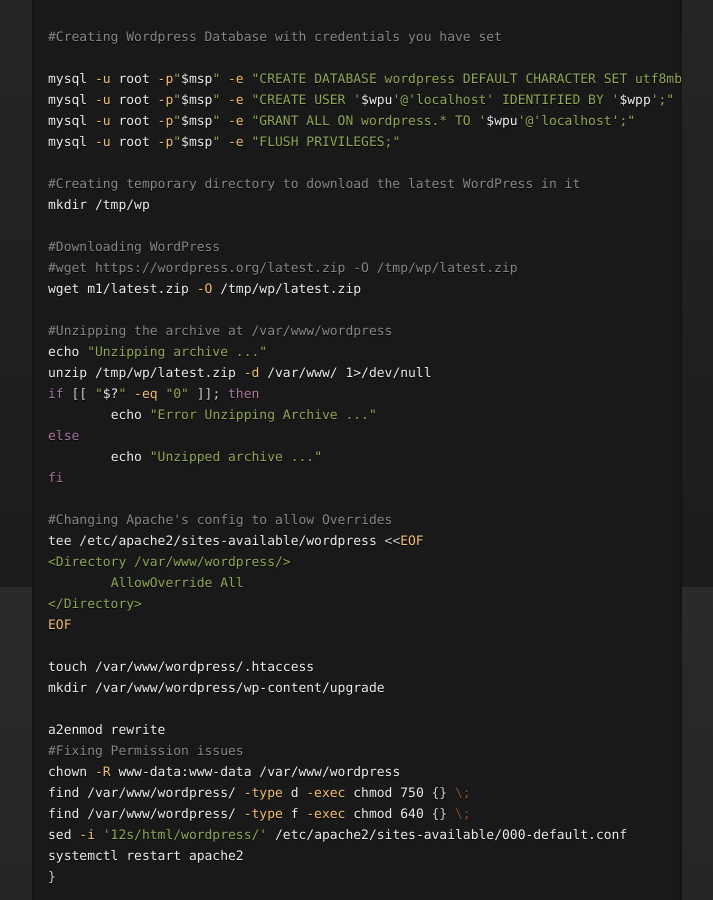
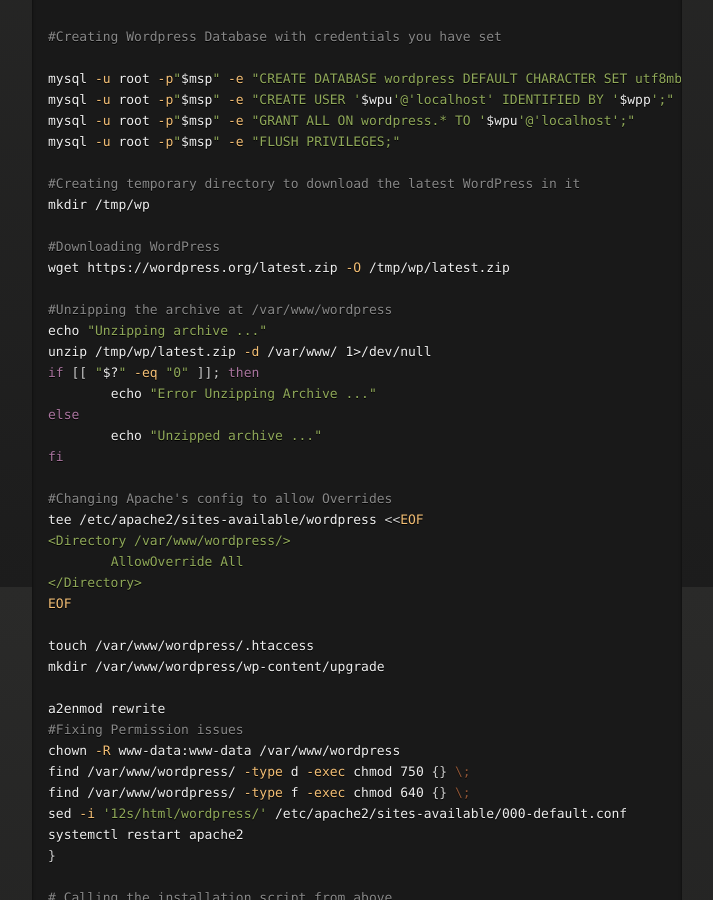
Before and after one commit to P4nd4233/personal--blogg, a Jekyll site: the page built from lamp-wp.md, in a window 1280 px wide and 900 px high, scrolled down 2113 px. Shown: the whole window, without its empty margins (283-996 px from the left). Built offline with Jekyll 4.4.1, drawn with Linux system fonts in a browser that asks for light colours.

Commit message:
modified:   lamp-wp.md

```diff
--- a/lamp-wp.md
+++ b/lamp-wp.md
@@ -99,8 +99,7 @@
 mkdir /tmp/wp
 
 #Downloading WordPress
-#wget https://wordpress.org/latest.zip -O /tmp/wp/latest.zip
-wget m1/latest.zip -O /tmp/wp/latest.zip
+wget https://wordpress.org/latest.zip -O /tmp/wp/latest.zip
 
 #Unzipping the archive at /var/www/wordpress
 echo "Unzipping archive ..."
```
